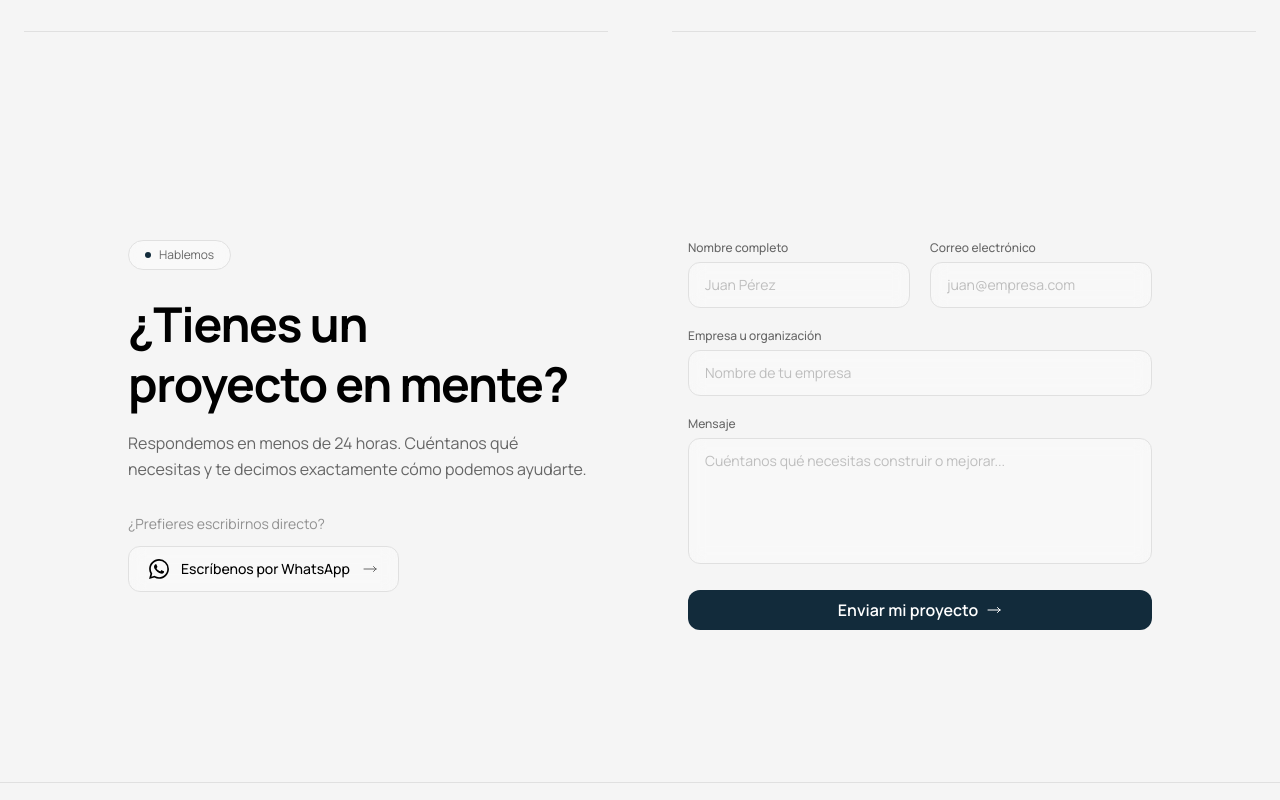
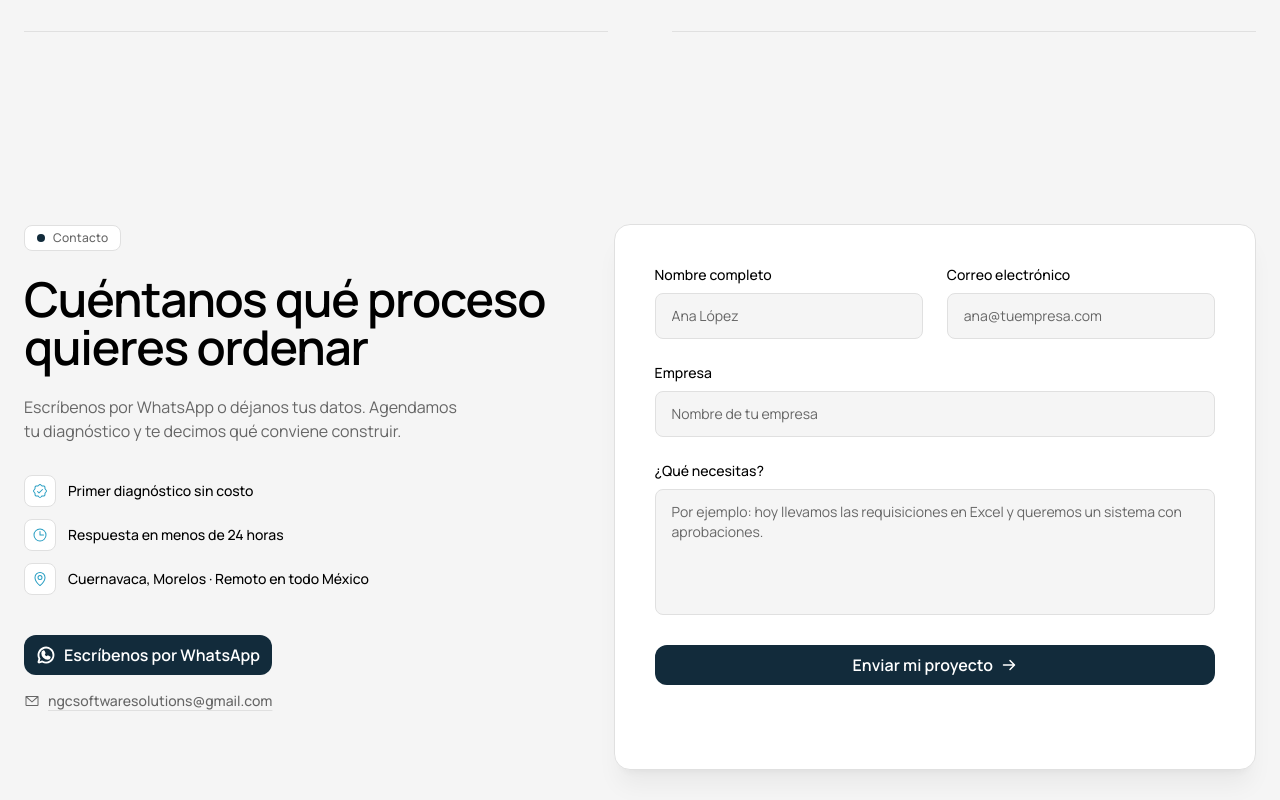
Before and after one commit to ngc-software-solutions/ngc-official-site, a Next.js app: page / in a window 1280 px wide. Shown: the part 9340-10140 px from the top of the page. Built offline with nearby package versions, Linux system fonts and the light colour scheme; what tailwind-animations would draw is missing.

Commit message:
feat: enhance Contact section with new form layout and improved validation

```diff
--- a/src/components/sections/Contact.tsx
+++ b/src/components/sections/Contact.tsx
@@ -1,10 +1,19 @@
 "use client";
 
 import { useState } from "react";
-import { useForm } from "react-hook-form";
+import { useForm, type UseFormRegisterReturn } from "react-hook-form";
 import { yupResolver } from "@hookform/resolvers/yup";
 import * as yup from "yup";
-import { ArrowLongRightIcon } from "@heroicons/react/24/outline";
+import {
+  ArrowRightIcon,
+  ClockIcon,
+  EnvelopeSimpleIcon,
+  MapPinIcon,
+  SealCheckIcon,
+  WhatsappLogoIcon,
+} from "@phosphor-icons/react";
+import Button from "@/components/ui/Button";
+import Reveal from "@/components/ui/Reveal";
 import { siteMetadata } from "@/lib/data/metadata";
 
 type SendState =
@@ -13,55 +22,104 @@ type SendState =
   | { kind: "sent"; nombre: string; email: string }
   | { kind: "error" };
 
-function WhatsAppIcon({ className }: { className?: string }) {
-  return (
-    <svg
-      viewBox="0 0 24 24"
-      fill="currentColor"
-      className={className}
-      aria-hidden="true"
-    >
-      <path d="M17.472 14.382c-.297-.149-1.758-.867-2.03-.967-.273-.099-.471-.148-.67.15-.197.297-.767.966-.94 1.164-.173.199-.347.223-.644.075-.297-.15-1.255-.463-2.39-1.475-.883-.788-1.48-1.761-1.653-2.059-.173-.297-.018-.458.13-.606.134-.133.298-.347.446-.52.149-.174.198-.298.298-.497.099-.198.05-.371-.025-.52-.075-.149-.669-1.612-.916-2.207-.242-.579-.487-.5-.669-.51-.173-.008-.371-.01-.57-.01-.198 0-.52.074-.792.372-.272.297-1.04 1.016-1.04 2.479 0 1.462 1.065 2.875 1.213 3.074.149.198 2.096 3.2 5.077 4.487.709.306 1.262.489 1.694.625.712.227 1.36.195 1.871.118.571-.085 1.758-.719 2.006-1.413.248-.694.248-1.289.173-1.413-.074-.124-.272-.198-.57-.347m-5.421 7.403h-.004a9.87 9.87 0 01-5.031-1.378l-.361-.214-3.741.982.998-3.648-.235-.374a9.86 9.86 0 01-1.51-5.26c.001-5.45 4.436-9.884 9.888-9.884 2.64 0 5.122 1.03 6.988 2.898a9.825 9.825 0 012.893 6.994c-.003 5.45-4.437 9.884-9.885 9.884m8.413-18.297A11.815 11.815 0 0012.05 0C5.495 0 .16 5.335.157 11.892c0 2.096.547 4.142 1.588 5.945L.057 24l6.305-1.654a11.882 11.882 0 005.683 1.448h.005c6.554 0 11.89-5.335 11.893-11.893a11.821 11.821 0 00-3.48-8.413z" />
-    </svg>
-  );
-}
-
 const schema = yup.object({
   nombre: yup
     .string()
-    .required("El nombre es obligatorio")
+    .required("Escribe tu nombre")
     .trim()
-    .min(2, "Mínimo 2 caracteres")
+    .min(2, "Escribe al menos 2 letras")
     .matches(
       /^[a-zA-ZáéíóúÁÉÍÓÚüÜñÑ\s''-]+$/,
-      "Solo se permiten letras y espacios",
+      "Usa solo letras y espacios",
     ),
   email: yup
     .string()
-    .required("El correo es obligatorio")
-    .email("Ingresa un correo válido"),
+    .required("Escribe tu correo")
+    .email("Revisa el correo, parece incompleto"),
   empresa: yup
     .string()
-    .required("La empresa es obligatoria")
+    .required("Escribe el nombre de tu empresa")
     .trim()
-    .min(2, "Mínimo 2 caracteres")
+    .min(2, "Escribe al menos 2 caracteres")
     .matches(
       /^[a-zA-Z0-9áéíóúÁÉÍÓÚüÜñÑ\s.,&''-]+$/,
-      "Caracteres no permitidos en el nombre de empresa",
+      "Quita los caracteres especiales del nombre",
     ),
   mensaje: yup
     .string()
-    .required("El mensaje es obligatorio")
+    .required("Cuéntanos qué necesitas")
     .trim()
-    .min(10, "Mínimo 10 caracteres"),
+    .min(10, "Agrega un poco más de detalle, mínimo 10 caracteres"),
 });
 
 type FormValues = yup.InferType<typeof schema>;
 
-const inputBase =
-  "w-full rounded-xl border bg-surface/30 px-4 py-3 text-sm text-text placeholder:text-muted/40 backdrop-blur-sm transition-colors duration-200 focus:outline-none";
-const inputNormal = `${inputBase} border-border focus:border-text/40`;
-const inputError = `${inputBase} border-red-500/50 focus:border-red-500/60`;
+const promises = [
+  { Icon: SealCheckIcon, text: "Primer diagnóstico sin costo" },
+  { Icon: ClockIcon, text: "Respuesta en menos de 24 horas" },
+  { Icon: MapPinIcon, text: "Cuernavaca, Morelos · Remoto en todo México" },
+];
+
+function Field({
+  id,
+  label,
+  error,
+  registration,
+  textarea = false,
+  ...rest
+}: {
+  id: string;
+  label: string;
+  error?: string;
+  registration: UseFormRegisterReturn;
+  textarea?: boolean;
+  type?: string;
+  placeholder?: string;
+  autoComplete?: string;
+}) {
+  const className = `w-full rounded-lg border bg-bg px-4 py-3 body-6 text-text placeholder:text-muted transition-colors duration-300 ease-base ${
+    error
+      ? "border-red-600 dark:border-red-400"
+      : "border-border hover:border-muted focus:border-text"
+  }`;
+  const describedBy = error ? `${id}-error` : undefined;
+
+  return (
+    <div>
+      <label htmlFor={id} className="mb-2 block title-4 text-text">
+        {label}
+      </label>
+      {textarea ? (
+        <textarea
+          id={id}
+          rows={5}
+          aria-invalid={!!error}
+          aria-describedby={describedBy}
+          className={`resize-none ${className}`}
+          {...rest}
+          {...registration}
+        />
+      ) : (
+        <input
+          id={id}
+          aria-invalid={!!error}
+          aria-describedby={describedBy}
+          className={className}
+          {...rest}
+          {...registration}
+        />
+      )}
+      {error && (
+        <p
+          id={`${id}-error`}
+          className="mt-2 caption-5 text-red-700 dark:text-red-400"
+        >
+          {error}
+        </p>
+      )}
+    </div>
+  );
+}
 
 export default function Contact() {
   const {
@@ -94,148 +152,119 @@ export default function Contact() {
   return (
     <section
       id="contacto"
-      className="relative py-28 px-6 z-10 timeline-view animate-blurred-fade-in animate-range-[entry_0%_contain_1%]"
+      aria-labelledby="contacto-titulo"
+      className="px-6 py-24"
     >
-      <div className="relative z-10 mx-auto max-w-5xl">
-        <div className="grid grid-cols-1 gap-16 lg:grid-cols-2 lg:gap-24 lg:items-start">
-          <div className="flex flex-col gap-6">
-            <div className="inline-flex w-fit items-center gap-2 rounded-full border border-border bg-surface/40 px-4 py-1.5 text-xs text-muted backdrop-blur-sm">
-              <span className="h-1.5 w-1.5 rounded-full bg-accent" />
-              Hablemos
-            </div>
+      <div className="mx-auto grid max-w-7xl items-start gap-12 lg:grid-cols-[minmax(0,0.9fr)_minmax(0,1.1fr)] lg:gap-16">
+        <Reveal>
+          <p className="inline-flex items-center gap-2 rounded-lg border border-border bg-surface px-3 py-1 caption-4 text-muted">
+            <span aria-hidden="true" className="size-2 rounded-full bg-accent" />
+            Contacto
+          </p>
+          <h2
+            id="contacto-titulo"
+            className="mt-6 max-w-170 heading-4 text-text md:heading-2"
+          >
+            Cuéntanos qué proceso quieres ordenar
+          </h2>
+          <p className="mt-6 max-w-md body-3 text-muted">
+            Escríbenos por WhatsApp o déjanos tus datos. Agendamos tu
+            diagnóstico y te decimos qué conviene construir.
+          </p>
 
-            <div>
-              <h2 className="text-4xl font-bold tracking-tight text-text md:text-5xl leading-tight">
-                ¿Tienes un proyecto{" "}
-                <span className="text-text">en mente?</span>
-              </h2>
-              <p className="mt-4 text-base leading-relaxed text-muted">
-                Respondemos en menos de 24 horas. Cuéntanos qué necesitas y te
-                decimos exactamente cómo podemos ayudarte.
-              </p>
-            </div>
+          <ul className="mt-8 flex flex-col gap-3">
+            {promises.map(({ Icon, text }) => (
+              <li key={text} className="flex items-center gap-3 body-5 text-text">
+                <span className="flex size-8 items-center justify-center rounded-lg border border-border bg-surface text-accent-icon">
+                  <Icon size={16} aria-hidden="true" />
+                </span>
+                {text}
+              </li>
+            ))}
+          </ul>
 
-            <div className="flex flex-col gap-3 pt-2">
-              <p className="text-sm text-muted/70">
-                ¿Prefieres escribirnos directo?
-              </p>
+          <div className="mt-10 flex flex-col items-start gap-4">
+            <Button href={siteMetadata.whatsappUrl}>
+              <WhatsappLogoIcon size={20} weight="bold" aria-hidden="true" />
+              Escríbenos por WhatsApp
+            </Button>
             <a
-                href={siteMetadata.whatsappUrl}
-                target="_blank"
-                rel="noopener noreferrer"
-                className="inline-flex w-fit items-center gap-3 rounded-xl border border-border bg-surface/30 px-5 py-3 text-sm font-medium text-text backdrop-blur-sm transition-all duration-300 hover:border-accent/40 hover:bg-surface/60 hover:text-text"
+              href={`mailto:${siteMetadata.email}`}
+              className="inline-flex items-center gap-2 body-5 text-muted underline decoration-border underline-offset-4 transition-colors duration-300 ease-base hover:text-text hover:decoration-text"
             >
-                <WhatsAppIcon className="size-5 text-text" />
-                Escríbenos por WhatsApp
-                <ArrowLongRightIcon className="size-4 text-muted" />
+              <EnvelopeSimpleIcon size={16} aria-hidden="true" />
+              {siteMetadata.email}
             </a>
           </div>
-          </div>
+        </Reveal>
 
+        <Reveal delay={120}>
           <form
             onSubmit={handleSubmit(onSubmit)}
             noValidate
-            className="relative flex flex-col gap-5"
+            aria-label="Formulario de contacto"
+            className="relative flex flex-col gap-6 rounded-2xl border border-border bg-surface p-6 shadow-xl shadow-black/5 md:p-10 dark:shadow-none"
           >
-            <div className="grid grid-cols-1 gap-5 sm:grid-cols-2">
-              <div>
-                <label
-                  htmlFor="nombre"
-                  className="mb-1.5 block text-xs font-medium text-muted"
-                >
-                  Nombre completo
-                </label>
-                <input
+            <div className="grid gap-6 sm:grid-cols-2">
+              <Field
                 id="nombre"
-                  type="text"
-                  placeholder="Juan Pérez"
-                  className={errors.nombre ? inputError : inputNormal}
-                  {...register("nombre")}
+                label="Nombre completo"
+                placeholder="Ana López"
+                autoComplete="name"
+                error={errors.nombre?.message}
+                registration={register("nombre")}
               />
-                {errors.nombre && (
-                  <p className="mt-1.5 text-xs text-red-700 dark:text-red-400">
-                    {errors.nombre.message}
-                  </p>
-                )}
+              <Field
+                id="email"
+                label="Correo electrónico"
+                type="email"
+                placeholder="ana@tuempresa.com"
+                autoComplete="email"
+                error={errors.email?.message}
+                registration={register("email")}
+              />
             </div>
-
-              <div>
-                <label
-                  htmlFor="email"
-                  className="mb-1.5 block text-xs font-medium text-muted"
-                >
-                  Correo electrónico
-                </label>
-                <input
-                  id="email"
-                  type="email"
-                  placeholder="juan@empresa.com"
-                  className={errors.email ? inputError : inputNormal}
-                  {...register("email")}
+            <Field
+              id="empresa"
+              label="Empresa"
+              placeholder="Nombre de tu empresa"
+              autoComplete="organization"
+              error={errors.empresa?.message}
+              registration={register("empresa")}
             />
-                {errors.email && (
-                  <p className="mt-1.5 text-xs text-red-700 dark:text-red-400">
-                    {errors.email.message}
-                  </p>
-                )}
-              </div>
-            </div>
-
-            <div>
-              <label
-                htmlFor="empresa"
-                className="mb-1.5 block text-xs font-medium text-muted"
-              >
-                Empresa u organización
-              </label>
-              <input
-                id="empresa"
-                type="text"
-                placeholder="Nombre de tu empresa"
-                className={errors.empresa ? inputError : inputNormal}
-                {...register("empresa")}
+            <Field
+              id="mensaje"
+              label="¿Qué necesitas?"
+              placeholder="Por ejemplo: hoy llevamos las requisiciones en Excel y queremos un sistema con aprobaciones."
+              textarea
+              error={errors.mensaje?.message}
+              registration={register("mensaje")}
             />
-              {errors.empresa && (
-                <p className="mt-1.5 text-xs text-red-700 dark:text-red-400">
-                  {errors.empresa.message}
-                </p>
-              )}
-            </div>
-
-            <div>
-              <label
-                htmlFor="mensaje"
-                className="mb-1.5 block text-xs font-medium text-muted"
-              >
-                Mensaje
-              </label>
-              <textarea
-                id="mensaje"
-                rows={5}
-                placeholder="Cuéntanos qué necesitas construir o mejorar..."
-                className={`resize-none ${errors.mensaje ? inputError : inputNormal}`}
-                {...register("mensaje")}
-              />
-              {errors.mensaje && (
-                <p className="mt-1.5 text-xs text-red-700 dark:text-red-400">
-                  {errors.mensaje.message}
-                </p>
-              )}
-            </div>
 
             {/* Honeypot: hidden from people, bots fill it in. */}
-            <div aria-hidden="true" className="absolute -left-2499.75 size-px overflow-hidden">
+            <div
+              aria-hidden="true"
+              className="sr-only"
+            >
               <label htmlFor="website">No llenar este campo</label>
-              <input id="website" name="website" type="text" tabIndex={-1} autoComplete="off" />
+              <input
+                id="website"
+                name="website"
+                type="text"
+                tabIndex={-1}
+                autoComplete="off"
+              />
             </div>
 
             <button
               type="submit"
               disabled={state.kind === "sending"}
-              className="inline-flex items-center cursor-pointer justify-center gap-2 rounded-xl bg-accent px-3 py-2 button-md text-on-accent transition duration-300 ease-base hover:opacity-90 active:scale-[0.98] disabled:cursor-wait disabled:opacity-60"
+              className="inline-flex cursor-pointer items-center justify-center gap-2 rounded-xl bg-accent px-3 py-2 button-md text-on-accent transition duration-300 ease-base hover:opacity-90 active:scale-[0.98] disabled:cursor-wait disabled:opacity-60"
             >
-              {state.kind === "sending" ? "Enviando tu proyecto…" : "Enviar mi proyecto"}
-              <ArrowLongRightIcon className="size-4" />
+              {state.kind === "sending"
+                ? "Enviando tu proyecto…"
+                : "Enviar mi proyecto"}
+              <ArrowRightIcon size={16} weight="bold" aria-hidden="true" />
             </button>
 
             <div aria-live="polite" className="min-h-5">
@@ -249,7 +278,12 @@ export default function Contact() {
                 <p className="body-6 text-red-700 dark:text-red-400">
                   No pudimos enviar tu mensaje. Intenta de nuevo en unos
                   minutos o{" "}
-                  <a href={siteMetadata.whatsappUrl} target="_blank" rel="noopener noreferrer" className="underline underline-offset-2">
+                  <a
+                    href={siteMetadata.whatsappUrl}
+                    target="_blank"
+                    rel="noopener noreferrer"
+                    className="underline underline-offset-2"
+                  >
                     escríbenos por WhatsApp
                   </a>
                   .
@@ -257,7 +291,7 @@ export default function Contact() {
               )}
             </div>
           </form>
-        </div>
+        </Reveal>
       </div>
     </section>
   );
```
Lines whose indentation alone changed are shown as unchanged.
